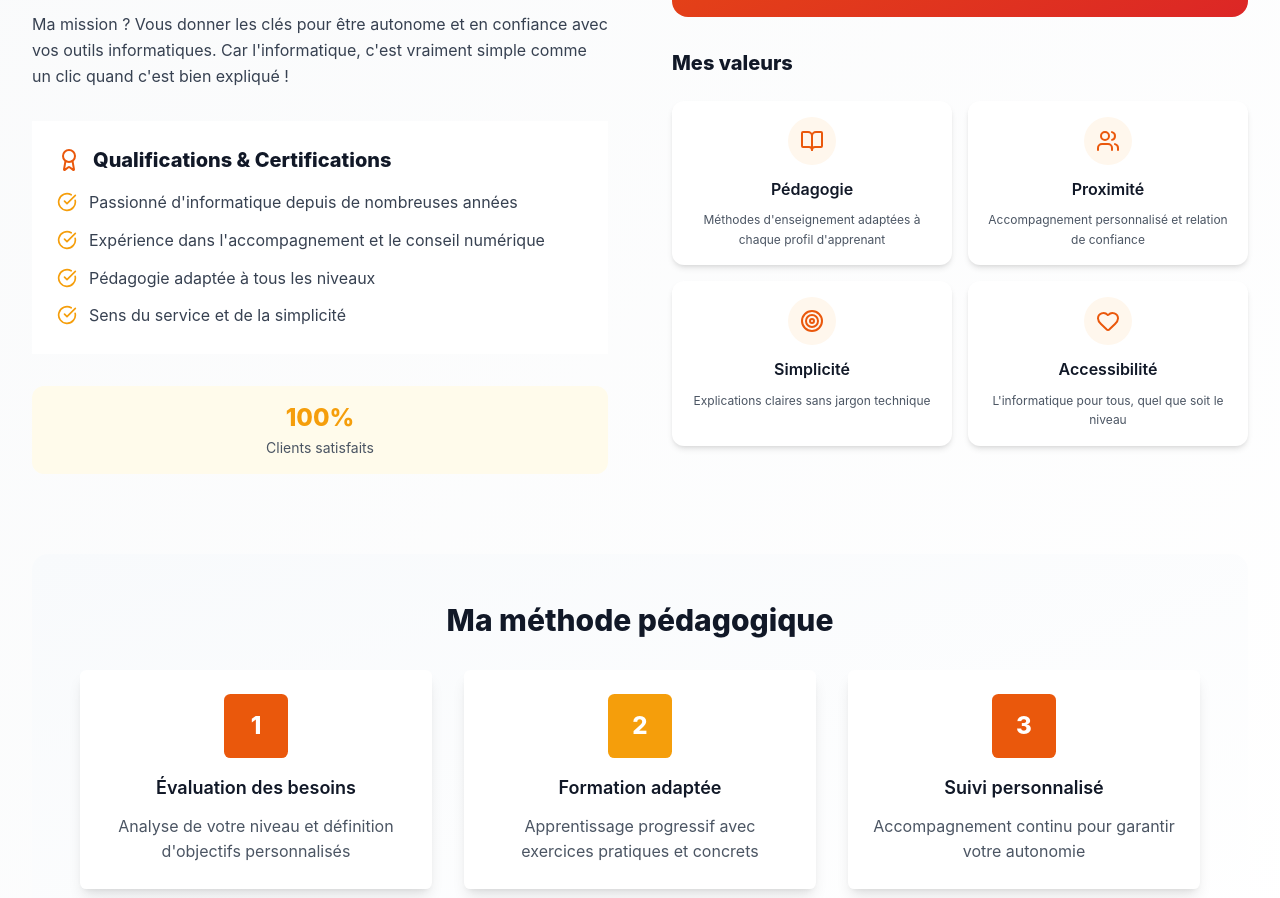
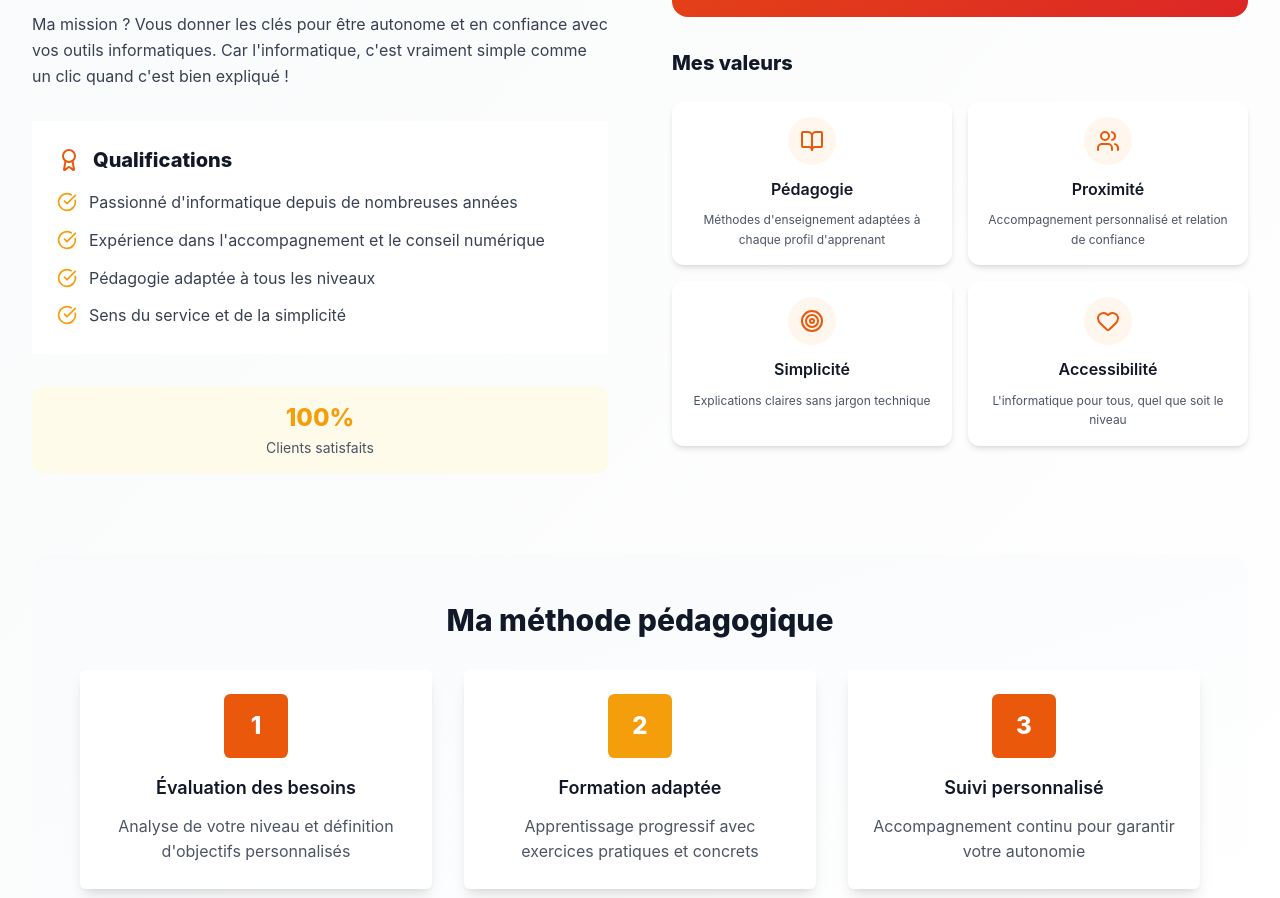
Before and after one commit to Ithan25/MCI, a React (Vite) app: page / in a window 1280 px wide. Shown: the part 3832-4730 px from the top of the page. Built offline with nearby package versions, Linux system fonts and the light colour scheme.

Commit message:
Refactor About component header and enhance layout for qualifications section

```diff
--- a/src/components/About.jsx
+++ b/src/components/About.jsx
@@ -87,7 +87,7 @@ const About = () => {
             <div className="glass-effect p-6 mb-8">
               <h3 className="font-poppins font-semibold text-xl text-gray-900 mb-4 flex items-center">
                 <Award className="h-6 w-6 text-primary mr-3" />
-                Qualifications & Certifications
+                Qualifications
               </h3>
               <ul className="space-y-3">
                 {qualifications.map((qualification, index) => (
@@ -157,7 +157,7 @@ const About = () => {
                     whileInView={{ opacity: 1, y: 0 }}
                     viewport={{ once: true }}
                     transition={{ delay: index * 0.1, duration: 0.5 }}
-                    className="bg-white rounded-xl p-4 shadow-md hover:shadow-lg transition-shadow duration-300 text-center"
+                    className="bg-white rounded-xl p-4 shadow-md hover:shadow-lg transition-shadow duration-300 text-center flex flex-col items-center"
                   >
                     <div className="bg-primary-50 rounded-full w-12 h-12 flex items-center justify-center mx-auto mb-3">
                       <value.icon className="h-6 w-6 text-primary" />
```
